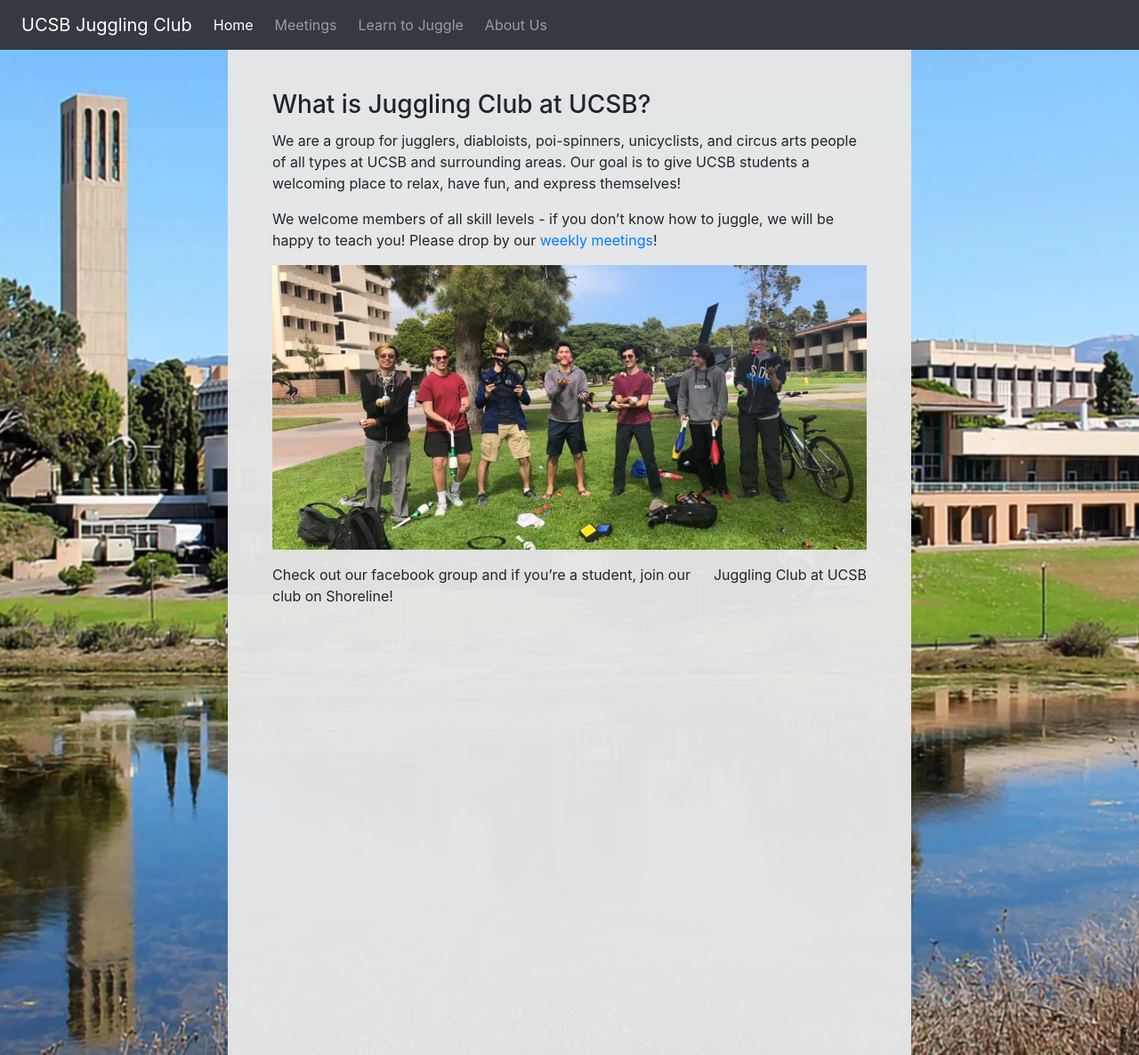
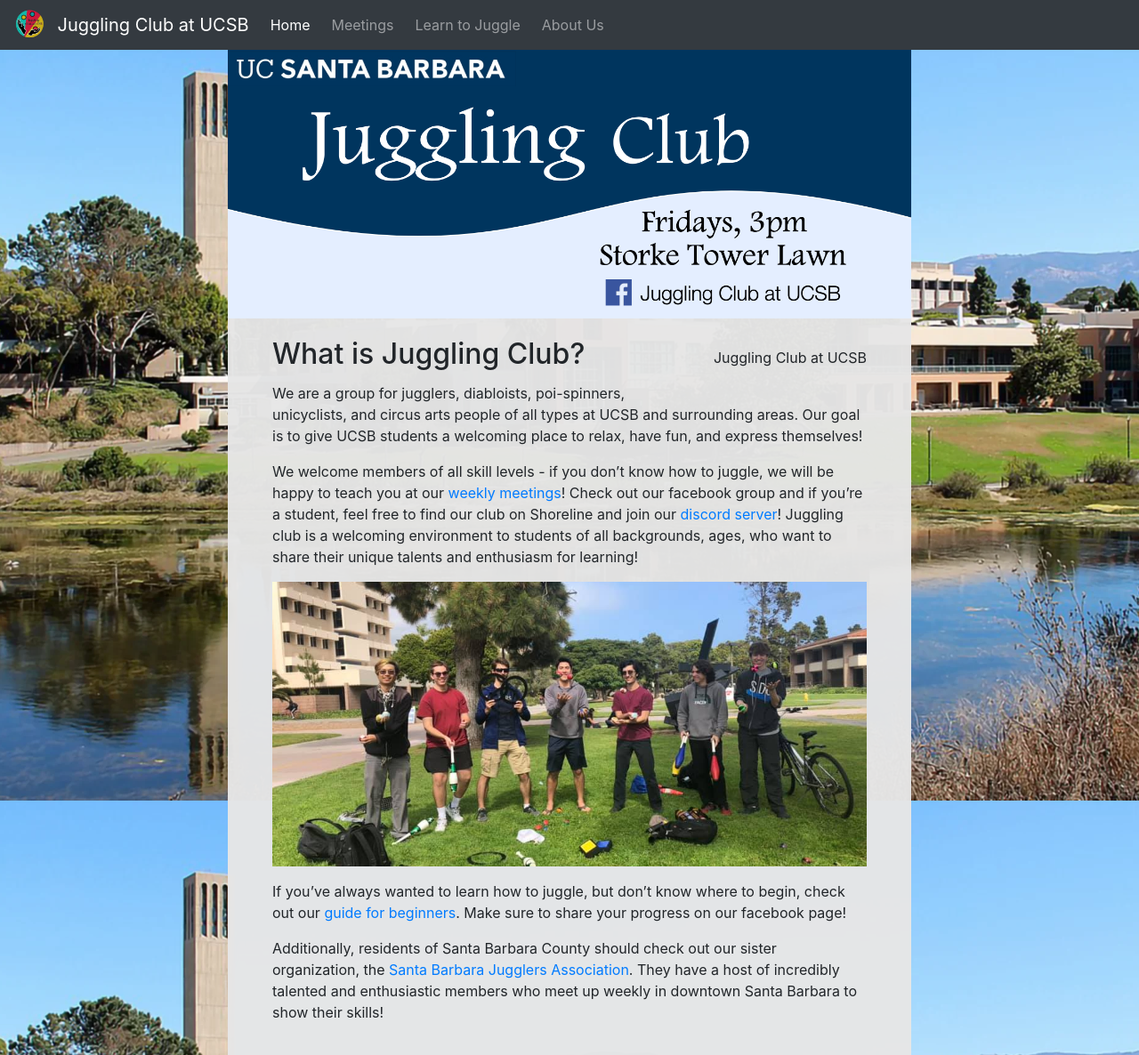
Before and after one commit to Ben1152000/UCSB-Juggling-Club-Website, a Jekyll site: the page built from _pages/index.markdown, in a window 1280 px wide and 1186 px high. Shown: the whole window at 89% size. Built offline with Jekyll 4.4.1, drawn with Linux system fonts in a browser that asks for light colours; nearby versions of some CDN libraries.

Commit message:
Modify site design

```diff
--- a/_includes/navigation.html
+++ b/_includes/navigation.html
@@ -1,6 +1,15 @@
 <nav class="navbar navbar-expand-md navbar-dark bg-dark">
 
-  <a class="navbar-brand ml-2" href="/">UCSB Juggling Club</a>
+  <div>
+    <img
+      style="margin-top: -0.5rem;"
+      src="/assets/icons/jugglicon.png"
+      width="36">
+    </img>
+    <a class="navbar-brand ml-2" href="/">
+      Juggling Club at UCSB
+    </a>
+  </div>
 
   <button class="navbar-toggler" type="button" data-toggle="collapse" data-target="#navbarSupportedContent" aria-controls="navbarSupportedContent" aria-expanded="false" aria-label="Toggle navigation">
   <span class="navbar-toggler-icon"></span>
--- a/_pages/index.markdown
+++ b/_pages/index.markdown
@@ -4,26 +4,32 @@
 permalink: /
 ---
 
-### What is Juggling Club at UCSB?
+<div style="margin-top: -40px; margin-left: -50px; margin-right: -50px; margin-bottom: 1rem; background-color: #e6eefd">
+    <img src="/assets/images/banner.png" style="width: 100%; object-fit: cover"/>
+</div>
 
-<div id="fb-root"></div>
+<div id="fb-root"></div> <!-- Needed for fb group widget-->
 <script async defer crossorigin="anonymous" src="https://connect.facebook.net/en_US/sdk.js#xfbml=1&version=v10.0&appId=516502483036687&autoLogAppEvents=1" nonce="dXhnq0Le"></script>
+
+<div class="fb-group"
+data-href="https://www.facebook.com/groups/166416600086918"
+data-width="280"
+data-show-social-context="true"
+data-show-metadata="false"
+style="float: right; margin-left: 20px; margin-top: 1rem; margin-bottom: 1rem;">
+    <blockquote cite="https://www.facebook.com/groups/166416600086918" class="fb-xfbml-parse-ignore">
+    Juggling Club at UCSB
+    </blockquote>
+</div>
+
+## What is Juggling Club?
 
 We are a group for jugglers, diabloists, poi-spinners, unicyclists, and circus arts people of all types at UCSB and surrounding areas. Our goal is to give UCSB students a welcoming place to relax, have fun, and express themselves!
 
-We welcome members of all skill levels - if you don't know how to juggle, we will be happy to teach you! Please drop by our [weekly meetings](/meetings)!
+We welcome members of all skill levels - if you don't know how to juggle, we will be happy to teach you at our [weekly meetings](/meetings)! Check out our facebook group and if you're a student, feel free to find our club on Shoreline and join our <a href="https://discord.gg/VMv57VejWu">discord server</a>! Juggling club is a welcoming environment to students of all backgrounds, ages, who want to share their unique talents and enthusiasm for learning!
 
 <img src="/assets/images/group.jpg" style="width: 100%; height: 20em; object-fit: cover"/>
 
-<div class="fb-group"
-  data-href="https://www.facebook.com/groups/166416600086918"
-  data-width="280"
-  data-show-social-context="true"
-  data-show-metadata="false"
-  style="float: right; margin-left: 20px;">
-    <blockquote cite="https://www.facebook.com/groups/166416600086918" class="fb-xfbml-parse-ignore">
-        Juggling Club at UCSB
-    </blockquote>
-</div>
+If you've always wanted to learn how to juggle, but don't know where to begin, check out our [guide for beginners](/learn). Make sure to share your progress on our facebook page!
 
-Check out our facebook group and if you're a student, join our club on Shoreline!
+Additionally, residents of Santa Barbara County should check out our sister organization, the [Santa Barbara Jugglers Association](http://sbjuggle.org/). They have a host of incredibly talented and enthusiastic members who meet up weekly in downtown Santa Barbara to show their skills!
--- a/_pages/learn.markdown
+++ b/_pages/learn.markdown
@@ -17,8 +17,6 @@
 <img src="/assets/images/jugglinglab/twoball.gif" alt="Two Ball" style="float: left; margin-right: 20px; width: 30%"/>
 
 After practicing this for a few minutes, it's time to up the ante. Grab a second ball and hold one ball in each hand. First throw the ball in your dominant hand, and just before it reaches the apex of its arc, throw the ball in your other hand. Then catch both as they fall back into your hands. Don't worry if it didn't look super good on your first try. Keep practicing until you feel comfortable making both throws. At this stage, it's a good idea to switch up the order of the throws and start with your non-dominant hand, since you'll need to do both in order to perform the cascade.
-
-<br />
 
 <!--https://jugglinglab.org/anim?pattern=3;hands=(10)(32,15).;colors=mixed-->
 <img src="/assets/images/jugglinglab/cascade.gif" alt="Cascade" style="float: right; margin-left: 20px; width: 30%"/>
```
Also changed, not shown: _pages/meetings.markdown (+17 -6 lines), assets/icons/jugglicon.png (added), assets/images/banner.png (added), 1 other file.
